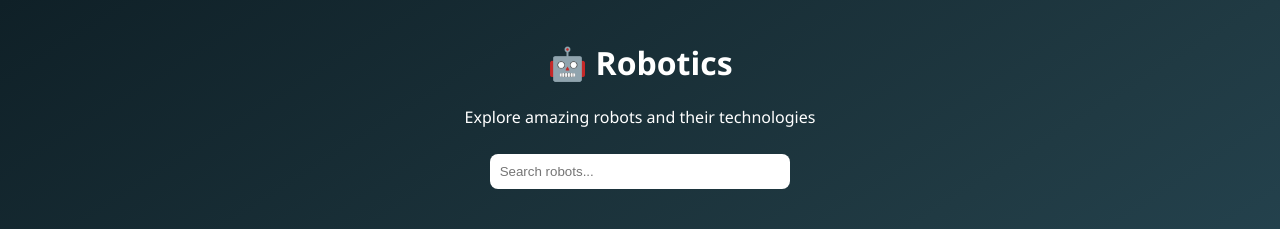
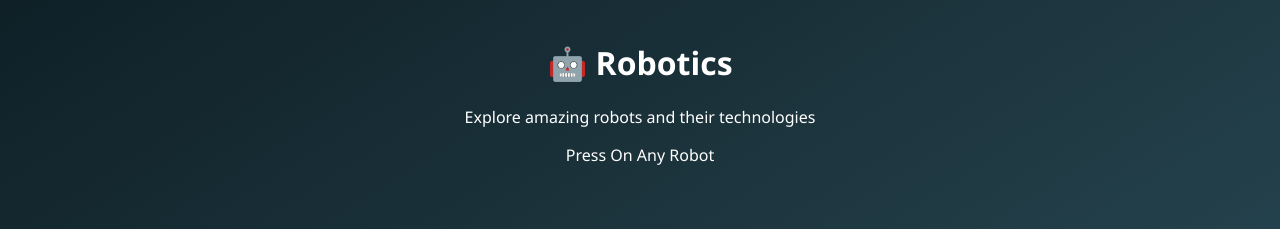
Before and after one commit to baselswitz/robotics, a plain HTML site: page index.html in a window 1280 px wide. Shown: the top 229 px of the page. Drawn offline with Linux system fonts and the light colour scheme.

Commit message:
Update index.html

```diff
--- a/index.html
+++ b/index.html
@@ -10,7 +10,8 @@
   <header>
     <h1>🤖 Robotics</h1>
     <p>Explore amazing robots and their technologies</p>
-    <input type="text" id="search" placeholder="Search robots..." />
+     <p>Press On Any Robot</p>
+
   </header>
 
   <main id="gallery" class="gallery"></main>
```
